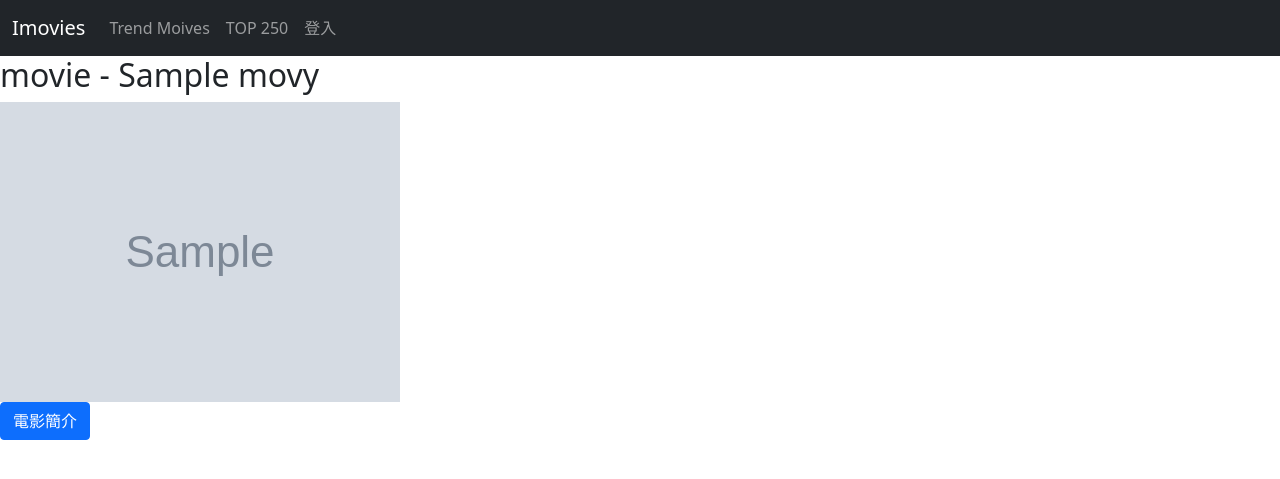
After one commit to weijay0804/Flask-Imovies-V2, a Flask app: page /movies/1 in a window 1280 px wide. The commit adds this page. Shown: the top 479 px of the page. Run offline with Flask 2, Linux system fonts and the light colour scheme; tables that the repository leaves empty hold one stand-in row (values such as "Sample post"); grey boxes marked "Sample" are stand-in pictures; some libraries are stand-ins or nearby versions.

Commit message:
新增特定電影頁面

```diff
--- a/app/auth/views.py
+++ b/app/auth/views.py
@@ -35,7 +35,7 @@ def login():
 
         session['username'] = user.username
         session['uid'] = user.id
-        return jsonify({'message' : '登入成功', 'username' : user.username, 'uid' : user.id})
+        return jsonify({'message' : '登入成功', 'username' : user.username, 'uid' : user.id,})
 
     return render_template('auth/login.html')
 
--- a/app/main/view.py
+++ b/app/main/view.py
@@ -4,6 +4,8 @@
 
 '''
 
+from app.models import Movies
+from app.api.movies import Movie
 from flask import render_template
 #----自訂函式----
 from . import main
@@ -20,3 +22,10 @@ def trend_movies():
 @main.route('/top_movies')
 def top_moives():
     return render_template('top_movies.html')
+
+@main.route('/movies/<int:id>')
+def movie(id):
+    ''' 特定電影頁面 '''
+    movie = Movies.query.get_or_404(id)
+
+    return render_template('movie.html', movie = movie)
--- a/app/models.py
+++ b/app/models.py
@@ -52,6 +52,7 @@ class Movies(db.Model):
     def to_json(self):
         ''' 將資料轉換成 json 格式 '''
         json_movies = {
+            'mid' : self.id,
             'url' : url_for('api.movie', id = self.id),
             'imdb_id' : self.imdb_id,
             'title' : self.title,
--- a/app/static/js/top_movies.js
+++ b/app/static/js/top_movies.js
@@ -51,7 +51,11 @@ function print(dataset) {
                 <img src = '${data.image}' width=20%>
             </td>
 
-            <td class = 'movie_title'>${data.title} ${og_title}</td>
+            <td class = 'movie_title'>
+                <a href="./movies/${data.mid}">
+                ${data.title} ${og_title}
+                </a>
+            </td>
 
             <td class = 'movie_type'>${data.genre}</td>
 
--- a/app/templates/base.html
+++ b/app/templates/base.html
@@ -11,7 +11,7 @@
     <script src="https://cdn.jsdelivr.net/npm/bootstrap@5.0.2/dist/js/bootstrap.bundle.min.js" integrity="sha384-MrcW6ZMFYlzcLA8Nl+NtUVF0sA7MsXsP1UyJoMp4YLEuNSfAP+JcXn/tWtIaxVXM" crossorigin="anonymous"></script>
     <link rel="shortcut icon" href="{{ url_for('static', filename = 'image/icon.png') }}" type="image/x-icon">
     <link rel="icon" href="{{ url_for('static', filename = 'image/icon.png') }}" type="image/x-icon">
-    <title> {% block title %} Document {% endblock title %}</title>
+    <title> {% block title %} Imovies {% endblock title %}</title>
     {% endblock head %}
 </head>
 <body>
--- /dev/null
+++ b/app/templates/movie.html
@@ -0,0 +1,25 @@
+{% extends 'base.html' %}
+
+{% block content %}
+    <div class="page-header">
+        <h2>movie - {{ movie.title }}</h2>
+    </div>
+
+    <div class="page">
+
+        <div class="movie-image">
+            <img src="{{ movie.image }}">
+        </div>
+        <p>
+            <button class="btn btn-primary" type="button" data-bs-toggle="collapse" data-bs-target="#collapseExample" aria-expanded="false" aria-controls="collapseExample">
+              電影簡介
+            </button>
+          </p>
+          <div class="collapse" id="collapseExample">
+            <div class="card card-body">
+              {{ movie.description}}
+            </div>
+          </div>
+
+    </div>
+{% endblock content %}
```
Also changed, not shown: app/api/movies.py (+6 -1 lines).
